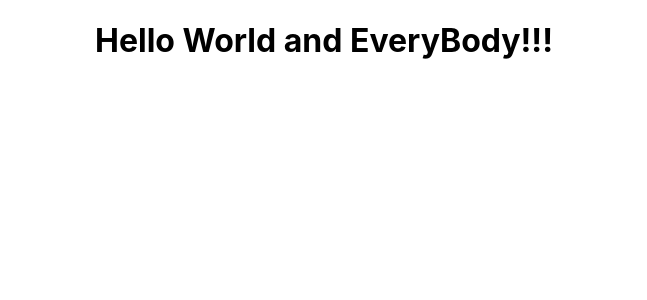
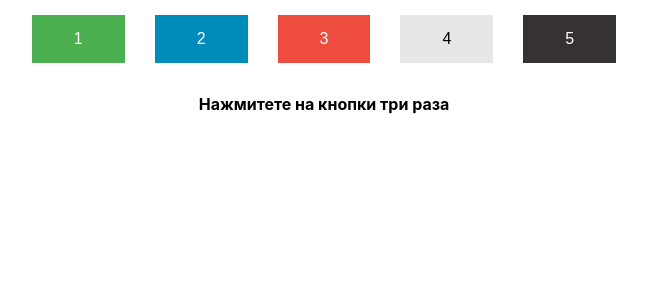
Before and after one commit to Vitalij202020/VironIT_React_HomeWork-, a React (Create React App) app: page / in a window 1280 px wide. Shown: the top 300 px of the page, without its empty margins (316-963 px from the left). Built offline with nearby package versions, Linux system fonts and the light colour scheme.

Commit message:
first task done

```diff
--- a/src/App.js
+++ b/src/App.js
@@ -1,11 +1,50 @@
+import React, {Fragment} from 'react';
 import './App.css';
+import Button from "./components/Button";
 
-function App() {
-  return (
-      <div className="App">
-        <h1>Hello World and EveryBody!!!</h1>
-      </div>
-  );
+class App extends React.Component{
+    constructor(props) {
+        super(props);
+        this.state = {
+            historyBtn: [],
+            buttons: [
+                {id: 1, style: 'first'},
+                {id: 2, style: 'second'},
+                {id: 3, style: 'third'},
+                {id: 4, style: 'fourth'},
+                {id: 5, style: 'fifth'}
+            ]
+        }
+    }
+
+    clickHandler = (e) => {
+        this.setState((prevState) => ({
+            historyBtn: [...prevState.historyBtn, e.target.innerText]
+        }))
+    }
+
+
+    render() {
+        return (
+            <div className="App">
+                {this.state.buttons.map(btn => (
+                    <Fragment key={btn.id}>
+                        <Button style={btn.style} onClick={this.clickHandler}>{btn.id}</Button>
+                    </Fragment>
+                ))}
+
+                {this.state.historyBtn.length > 2
+                    ?
+                    this.state.historyBtn.slice(this.state.historyBtn.length - 3).map(item => (
+                        <p key={Math.random()}><strong>{item}</strong></p>
+                    ))
+                    :
+                    <p><strong>Нажмитете на кнопки три раза</strong></p>
+                }
+            </div>
+        )
+    }
 }
 
+
 export default App;
--- /dev/null
+++ b/src/components/Button.css
@@ -0,0 +1,56 @@
+.button {
+    background-color: darkgrey;
+    border: none;
+    color: white;
+    padding: 15px 42px;
+    text-align: center;
+    text-decoration: none;
+    display: inline-block;
+    font-size: 16px;
+    margin: 15px 15px;
+    cursor: pointer;
+}
+
+.first {
+    background-color: #4CAF50;
+}
+
+.first:hover {
+    background-color: #21bb21;
+}
+
+.second {
+    background-color: #008CBA;
+}
+
+.second:hover {
+    background-color: #0cb6ee;
+}
+
+.third {
+    background-color: #ef4c40;
+}
+
+.third:hover {
+    background-color: #fc1605;
+}
+
+.fourth {
+    background-color: #e7e7e7;
+    color: black;
+}
+
+.fourth:hover {
+    background-color: #363232;
+    color: white;
+}
+
+.fifth {
+    background-color: #363232;
+    color: white;
+}
+
+.fifth:hover {
+    background-color: #d3cdcd;
+    color: black;
+}
--- /dev/null
+++ b/src/components/Button.jsx
@@ -0,0 +1,10 @@
+import React from 'react';
+import './Button.css'
+
+const Button = ({children, style, onClick}) => {
+    return (
+        <button className={`button ${style}`} onClick={(e) => onClick(e)}>{children}</button>
+    );
+};
+
+export default Button;
```
